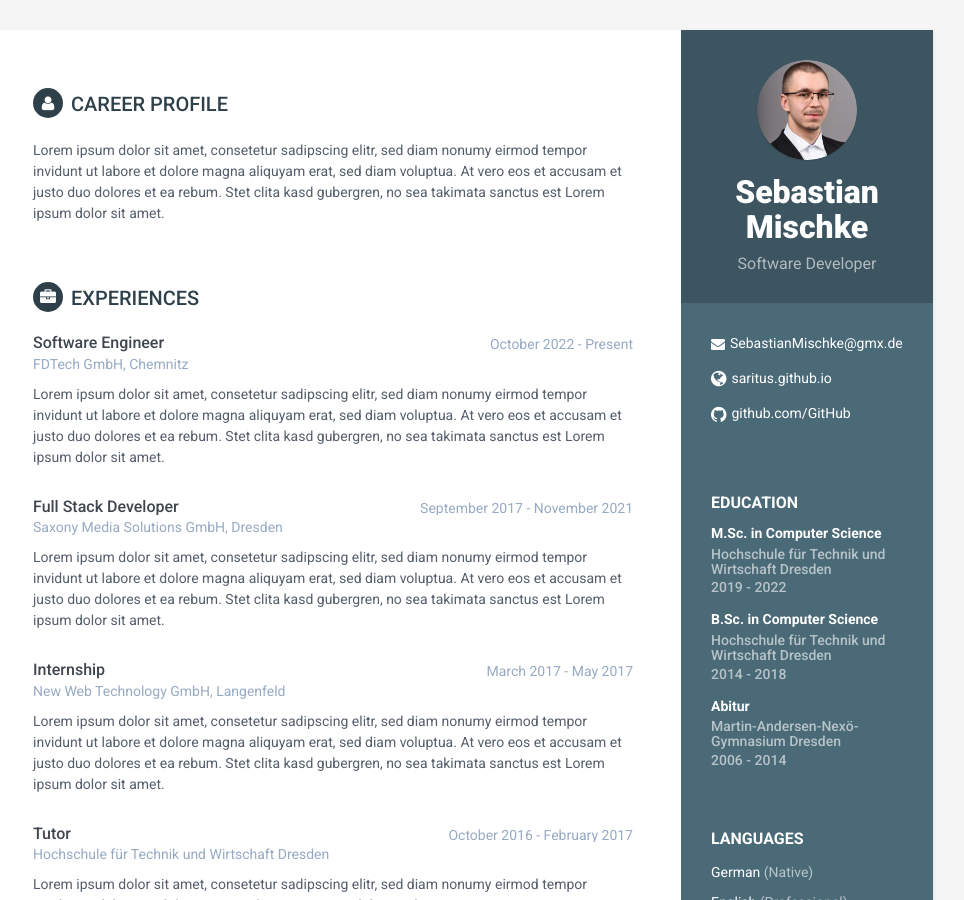
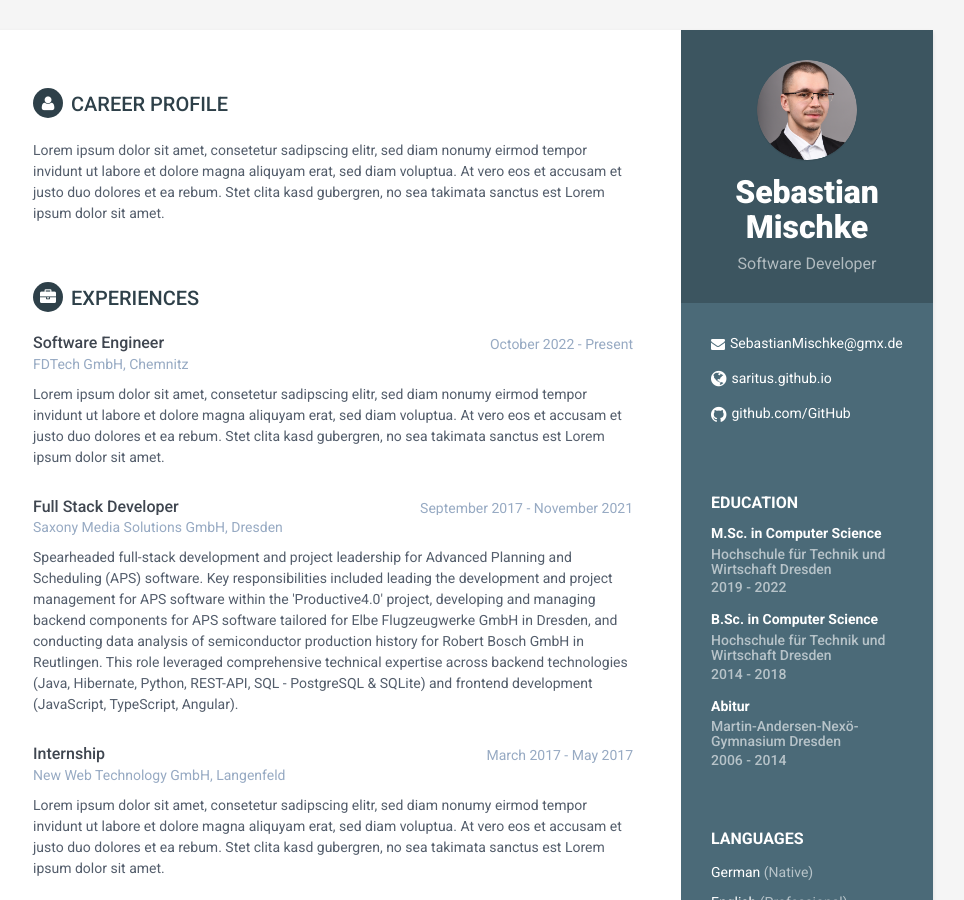
Before and after one commit to Saritus/saritus.github.io, a Jekyll site: the page built from index.html, in a window 1280 px wide and 900 px high. Shown: the whole window, without its empty margins (187-1151 px from the left). Built offline with Jekyll 4.4.1, drawn with Linux system fonts in a browser that asks for light colours.

Commit message:
Update experience.html

```diff
--- a/_includes/experience.html
+++ b/_includes/experience.html
@@ -33,10 +33,8 @@
     </div>
     <!--//meta-->
     <div class="details">
-      <p>Lorem ipsum dolor sit amet, consetetur sadipscing elitr, sed diam nonumy eirmod tempor invidunt
-        ut labore et dolore magna aliquyam erat, sed diam voluptua. At vero eos et accusam et justo duo
-        dolores et ea rebum. Stet clita kasd gubergren, no sea takimata sanctus est Lorem ipsum dolor
-        sit amet.
+      <p>
+        Spearheaded full-stack development and project leadership for Advanced Planning and Scheduling (APS) software. Key responsibilities included leading the development and project management for APS software within the 'Productive4.0' project, developing and managing backend components for APS software tailored for Elbe Flugzeugwerke GmbH in Dresden, and conducting data analysis of semiconductor production history for Robert Bosch GmbH in Reutlingen. This role leveraged comprehensive technical expertise across backend technologies (Java, Hibernate, Python, REST-API, SQL - PostgreSQL & SQLite) and frontend development (JavaScript, TypeScript, Angular).
       </p>
     </div>
     <!--//details-->
```
